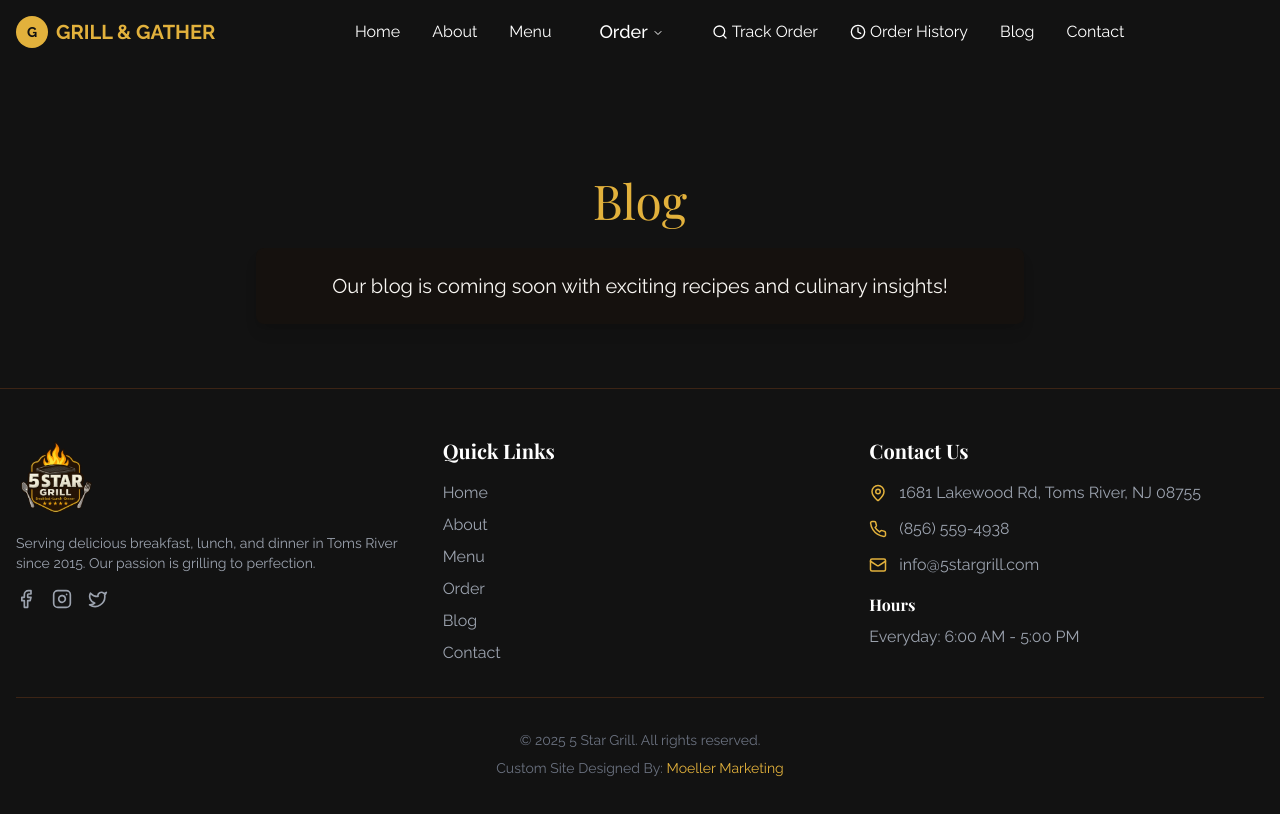
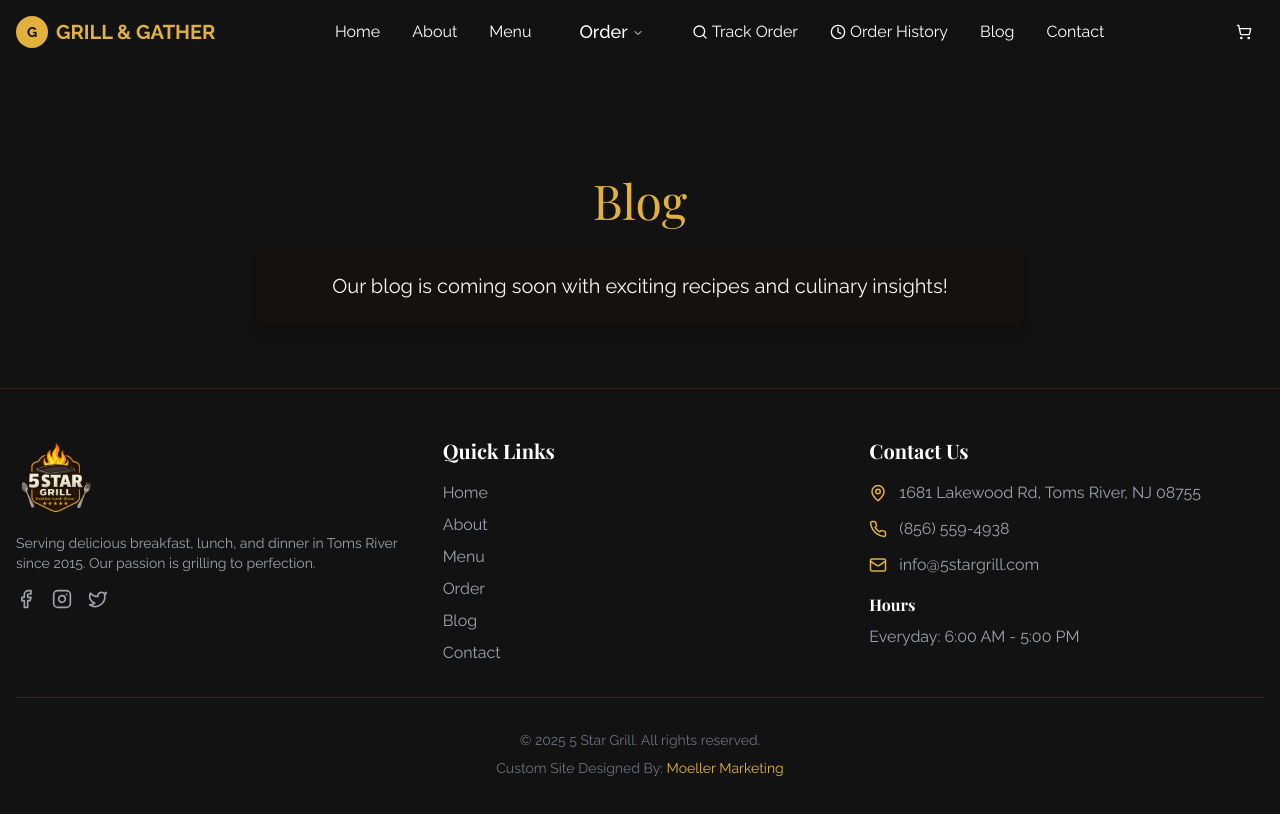
Before and after one commit to tmoeller732/five-star-flame-grill, a React (Vite) app: page /blog in a window 1280 px wide. Shown: the top 814 px of the page. Built offline with nearby package versions, Linux system fonts and the light colour scheme.

Commit message:
Fix: Header component CartDialog prop error
The CartDialog component in Header.tsx was missing the 'children' prop, causing a TypeScript error. This commit adds the required 'children' prop to the CartDialog component usage in Header.tsx.

```diff
--- a/src/components/Header.tsx
+++ b/src/components/Header.tsx
@@ -2,12 +2,14 @@
 import React, { useState } from 'react';
 import { Link } from 'react-router-dom';
 import { Button } from "@/components/ui/button";
-import { Menu, X, Search, Clock } from 'lucide-react';
+import { Menu, X, Search, Clock, ShoppingCart } from 'lucide-react';
 import CartDialog from './cart/CartDialog';
 import OrderDropdown from './OrderDropdown';
+import { useCart } from '../contexts/CartContext';
 
 const Header = () => {
   const [isMobileMenuOpen, setIsMobileMenuOpen] = useState(false);
+  const { state } = useCart();
 
   const toggleMobileMenu = () => {
     setIsMobileMenuOpen(!isMobileMenuOpen);
@@ -55,7 +57,20 @@ const Header = () => {
 
           {/* Cart and Mobile Menu Button */}
           <div className="flex items-center space-x-4">
-            <CartDialog />
+            <CartDialog>
+              <Button
+                variant="ghost"
+                size="sm"
+                className="relative text-white hover:text-grill-gold"
+              >
+                <ShoppingCart size={20} />
+                {state.itemCount > 0 && (
+                  <span className="absolute -top-1 -right-1 bg-grill-gold text-grill-black text-xs rounded-full h-5 w-5 flex items-center justify-center">
+                    {state.itemCount}
+                  </span>
+                )}
+              </Button>
+            </CartDialog>
             <Button
               variant="ghost"
               size="sm"
```
